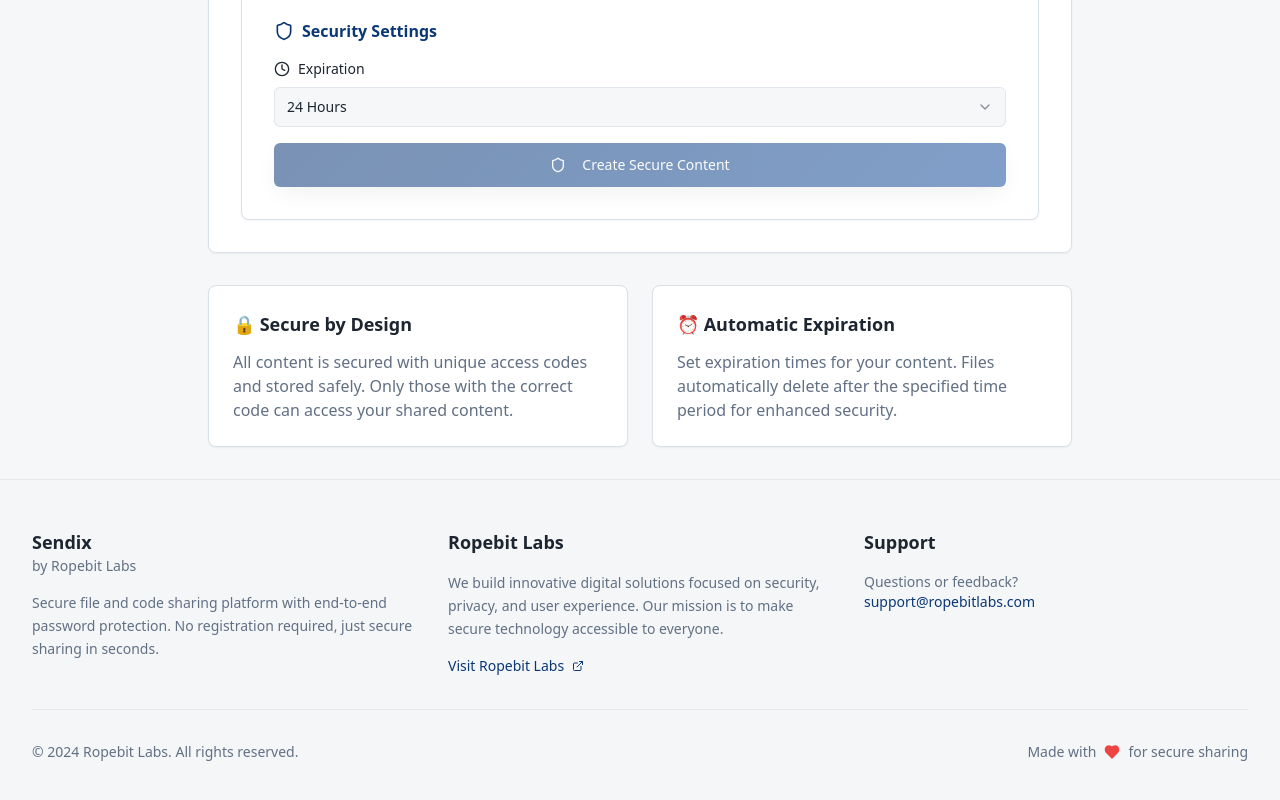
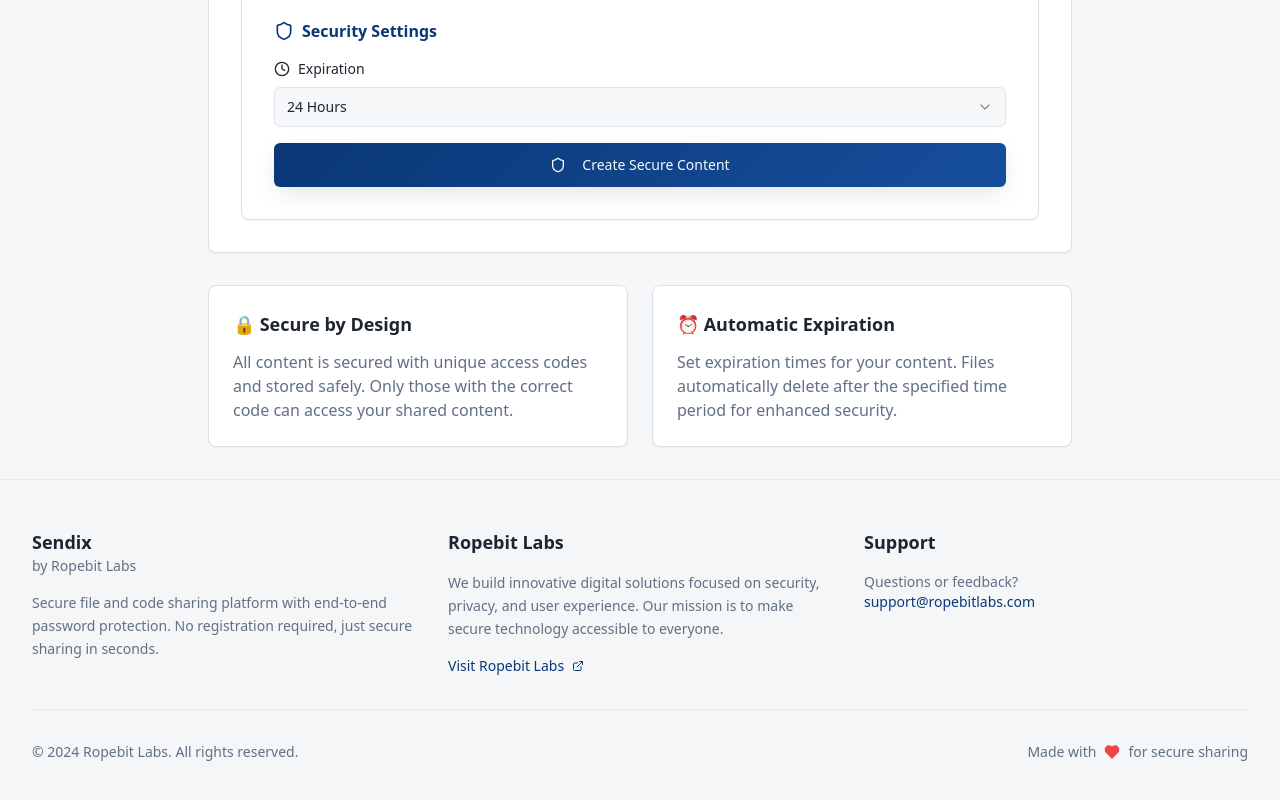
Before and after one commit to Mohith140306/codedrop, a React (Vite) app: page /send in a window 1280 px wide. Shown: the part 765-1565 px from the top of the page. Built offline with nearby package versions, Linux system fonts and the light colour scheme.

Commit message:
Fix button blinking effect
Remove blinking effect from "Create Secure Content" button.

```diff
--- a/src/components/UploadZone.tsx
+++ b/src/components/UploadZone.tsx
@@ -226,7 +226,7 @@ export const UploadZone: React.FC<UploadZoneProps> = ({ onUpload }) => {
             variant="secure"
             size="lg"
             disabled={isUploading}
-            className="w-full mt-6 animate-pulse hover:animate-none transition-all duration-200 hover:scale-105"
+            className="w-full mt-6 transition-all duration-200 hover:scale-105 hover:shadow-lg"
           >
             {isUploading ? (
               <>
```
